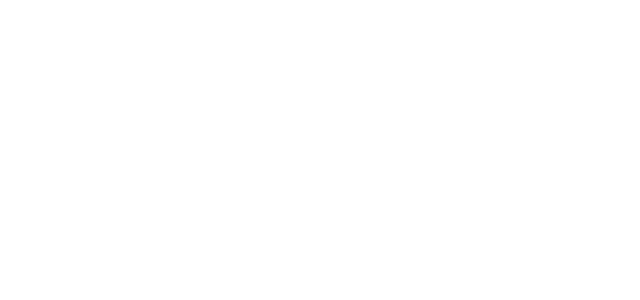
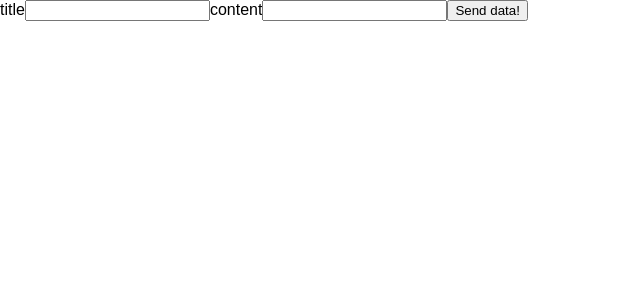
Before and after one commit to jmoren2/CheckN-SeniorProjects, a React (Create React App) app in the folder frontend/: page /create in a window 1280 px wide. Shown: the top 300 px of the page, without its empty margins (0-640 px from the left). Built offline with nearby package versions, Linux system fonts and the light colour scheme.

Commit message:
linked createPost in with the rest of the app

```diff
--- a/frontend/src/CreatePost.js
+++ b/frontend/src/CreatePost.js
@@ -1,9 +1,11 @@
 import React, {Component} from 'react';
+import { BrowserRouter as Router, Route, Link} from 'react-router-dom';
 
 class CreatePost extends Component{
-    constructor(){
-        super();
+    constructor(props){
+        super(props);
         this.handleSubmit = this.handleSubmit.bind(this);
+        this.returnedID = null;
     }
 
     handleSubmit(event){
@@ -22,8 +24,12 @@
                 title<input id="title" name="title" type="text"/>
                 content<input id="content" name="content" type="text"/>
 
-                <button>Send data!</button>
+                <Link to={`post/${this.returnedID}`}>
+                    <button>Send data!</button>
+                </Link>
             </form>
         );
     }
 }
+
+export default CreatePost;
--- a/frontend/src/FeedPage.js
+++ b/frontend/src/FeedPage.js
@@ -14,7 +14,7 @@
     render(){
         return(
             <div>
-                <Link to="/feed">
+                <Link to="/create">
                     <button>Create Post</button>
                 </Link>
                 <Link to="/post/dabda155-3d89-4cf8-b705-3301fe361249">
--- a/frontend/src/index.js
+++ b/frontend/src/index.js
@@ -6,6 +6,7 @@
 import LogInPage from './LogInPage.js';
 import FeedPage from './FeedPage.js';
 import ViewPost from './ViewPost.js';
+import CreatePost from './CreatePost.js';
 
 class App extends React.Component {
     constructor(props){
@@ -23,6 +24,7 @@
                     <Route path="/login" component={LogInPage}/>
                     <Route path="/feed" component={FeedPage}/>
                     <Route path="/post/:postID" component={ViewPost}/>
+                    <Route path="/create" component={CreatePost}/>
                 </div>
             </Router>
         );
```
